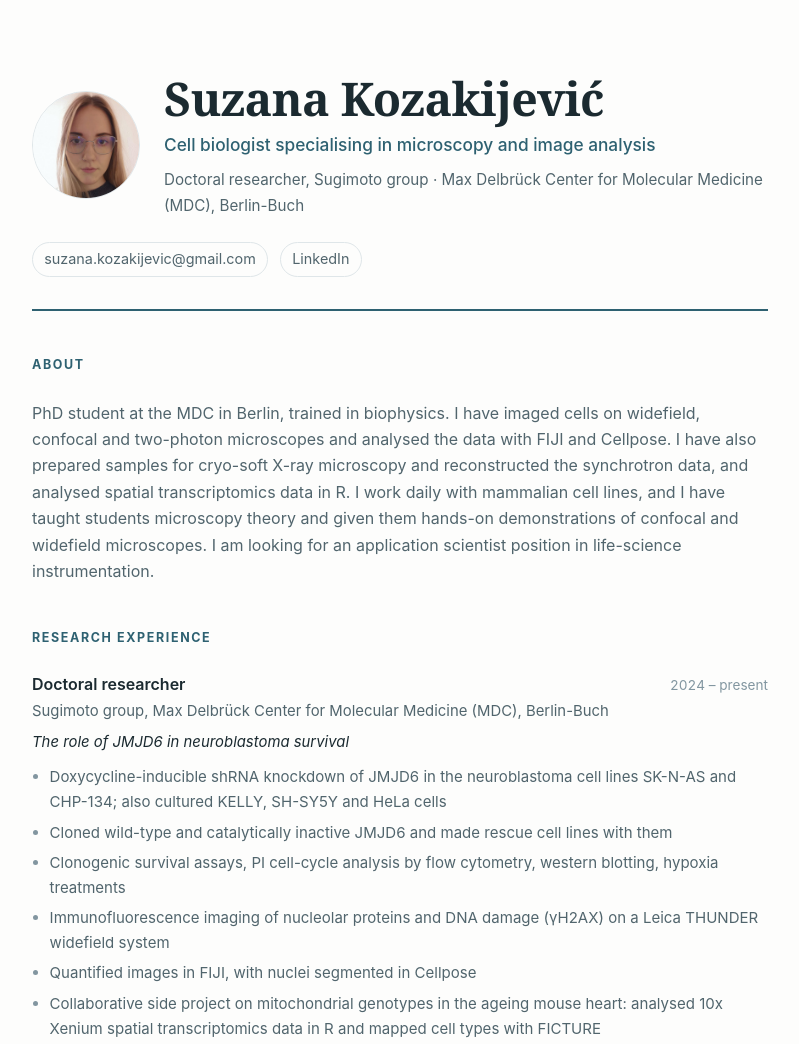
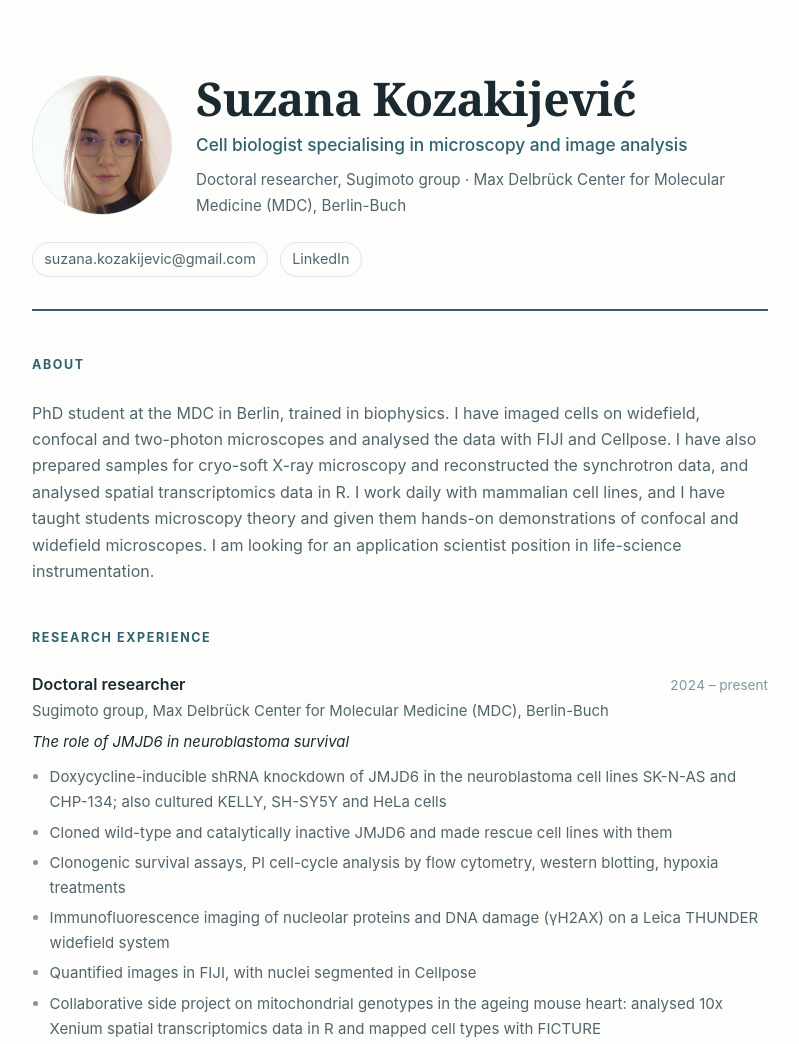
Before and after one commit to suzana-lgtm/suzana-lgtm.github.io, a plain HTML site: page index.html in a window 1280 px wide. Shown: the top 1044 px of the page, without its empty margins (240-1039 px from the left). Drawn offline with Linux system fonts and the light colour scheme.

Commit message:
Add files via upload

```diff
--- a/index.html
+++ b/index.html
@@ -104,8 +104,8 @@
 
   .photo {
     flex-shrink: 0;
-    width: 108px;
-    height: 108px;
+    width: 140px;
+    height: 140px;
     border-radius: 50%;
     object-fit: cover;
     border: 1px solid var(--rule);
@@ -309,7 +309,7 @@
 
   <header>
     <div class="id-row">
-      <img class="photo" src="photo.jpg" width="108" height="108"
+      <img class="photo" src="photo.jpg" width="140" height="140"
            alt="Suzana Kozakijević">
       <div>
         <h1>Suzana Kozakijević</h1>
```
